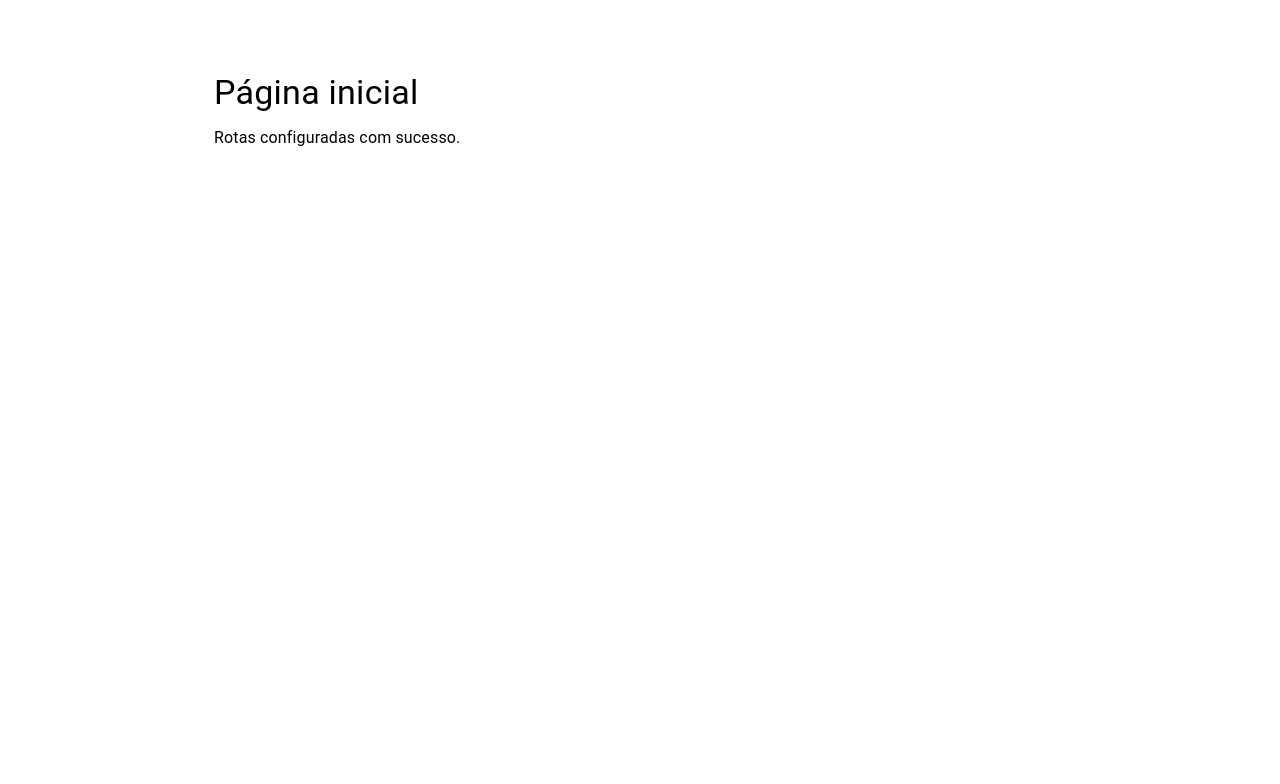
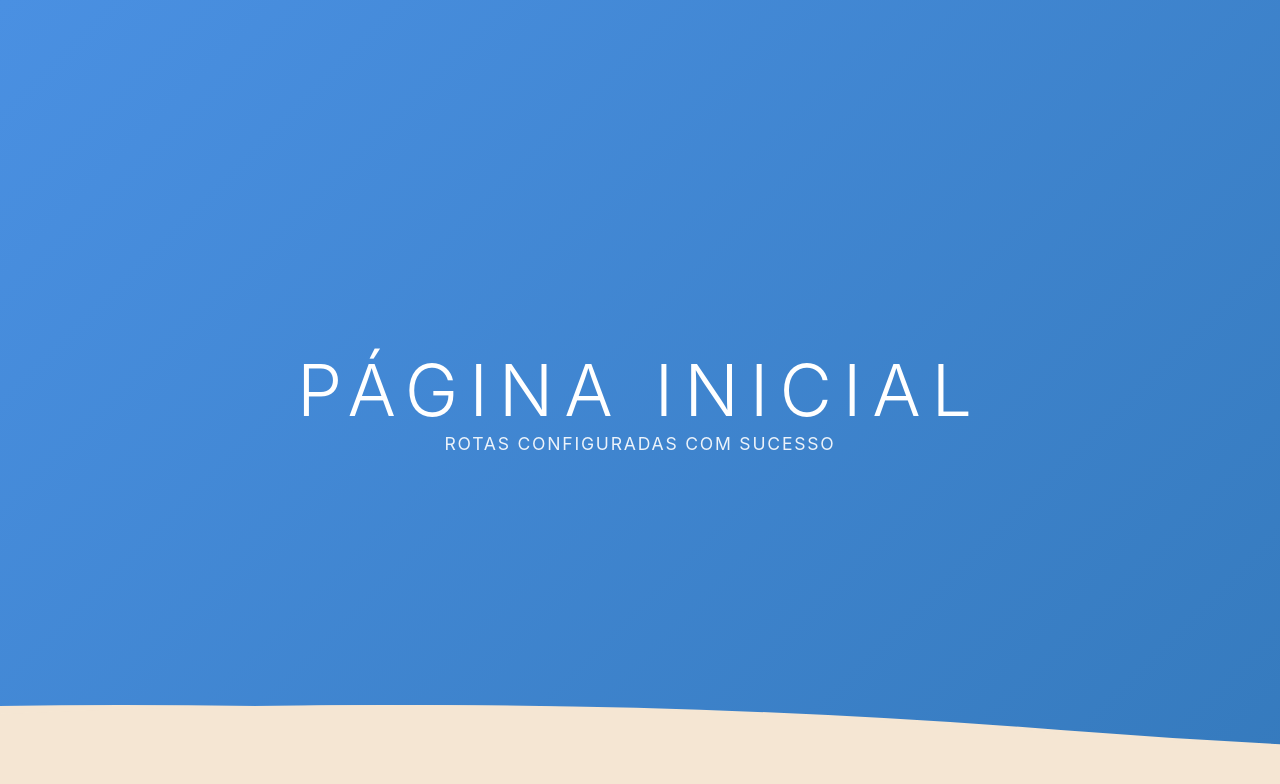
Before and after one commit to vitor1209/surfWave, a React (Vite) app: page / in a window 1280 px wide. Shown: the top 784 px of the page. Built offline with nearby package versions, Linux system fonts and the light colour scheme.

Commit message:
feat: update Home page to use Container layout component

```diff
--- a/src/pages/Home/Home.tsx
+++ b/src/pages/Home/Home.tsx
@@ -1,16 +1,61 @@
-import { Container, Stack, Typography } from "@mui/material"
-import { useHome } from "@/pages/Home/Home.hook"
+import { Box, Typography, Stack } from "@mui/material"
+import { Container } from "@/components/Layout"
 
 export const Home = () => {
-  const { title, subtitle } = useHome()
+  return (
+    <Container
+      title="Página inicial"
+      subtitle="Rotas configuradas com sucesso"
+    >
+      <Stack
+        spacing={3}
+        sx={{
+          maxWidth: "800px",
+          mx: "auto",
+        }}
+      >
+        <Box>
+          <Typography variant="h5" fontWeight={600} mb={1}>
+            Bem-vindo ao SurfWave
+          </Typography>
+          <Typography color="text.secondary">
+            A estrutura base de rotas foi configurada com sucesso. O sistema
+            está pronto para receber novas páginas e componentes.
+          </Typography>
+        </Box>
 
-  return (
-    <Container maxWidth="md" sx={{ py: 8 }}>
-      <Stack spacing={1.5}>
-        <Typography variant="h4" fontWeight={600}>
-          {title}
-        </Typography>
-        <Typography color="text.secondary">{subtitle}</Typography>
+        <Box>
+          <Typography variant="h6" fontWeight={600} mb={1}>
+            O que foi implementado?
+          </Typography>
+          <ul style={{ margin: "0 0 0 20px", paddingLeft: 0 }}>
+            <li>
+              <Typography component="span" color="text.secondary">
+                Estrutura modular de rotas com React Router
+              </Typography>
+            </li>
+            <li>
+              <Typography component="span" color="text.secondary">
+                Layout global com Container animado
+              </Typography>
+            </li>
+            <li>
+              <Typography component="span" color="text.secondary">
+                Animações de ondas usando Framer Motion
+              </Typography>
+            </li>
+            <li>
+              <Typography component="span" color="text.secondary">
+                Design responsivo com MUI v7
+              </Typography>
+            </li>
+            <li>
+              <Typography component="span" color="text.secondary">
+                Path alias @ para imports internos
+              </Typography>
+            </li>
+          </ul>
+        </Box>
       </Stack>
     </Container>
   )
```
